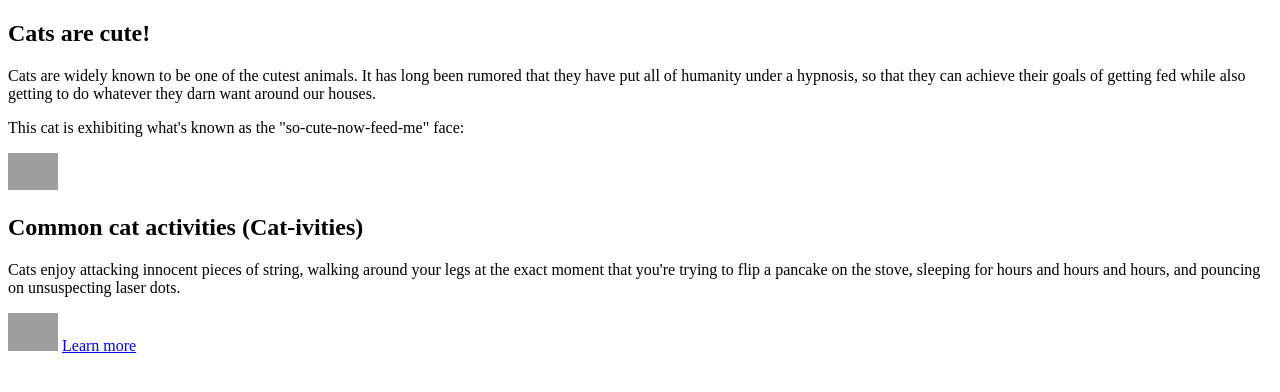
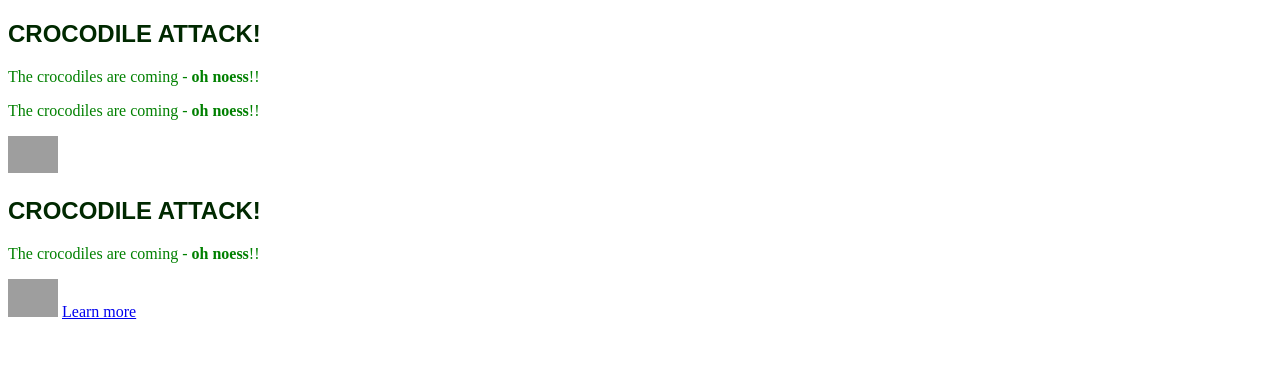
Before and after one commit to jackh404/csp2final, a plain HTML site: page croc.html in a window 1280 px wide. Drawn offline with nearby package versions, Linux system fonts and the light colour scheme; grey boxes are pictures that could not be loaded.

Commit message:
Uncommenting Crocs to test...again

```diff
--- a/croc.html
+++ b/croc.html
@@ -31,12 +31,12 @@
         <script src="https://ajax.googleapis.com/ajax/libs/jquery/2.1.4/jquery.min.js"></script>
         <script>
         // Modifying elements
-        /*$("h2").text("CROCODILE ATTACK!");
+        $("h2").text("CROCODILE ATTACK!");
         $("p").html("The crocodiles are coming - <strong>oh noess</strong>!!");
         $("p").css("color", "green");
         $("h2").addClass("crocodile");
         $("a").attr("href", "https://en.wikipedia.org/wiki/Crocodile");
-        $("img").attr("src", "https://www.kasandbox.org/programming-images/animals/crocodiles.png");*/
+        $("img").attr("src", "https://www.kasandbox.org/programming-images/animals/crocodiles.png");
 
 
         </script>
```
